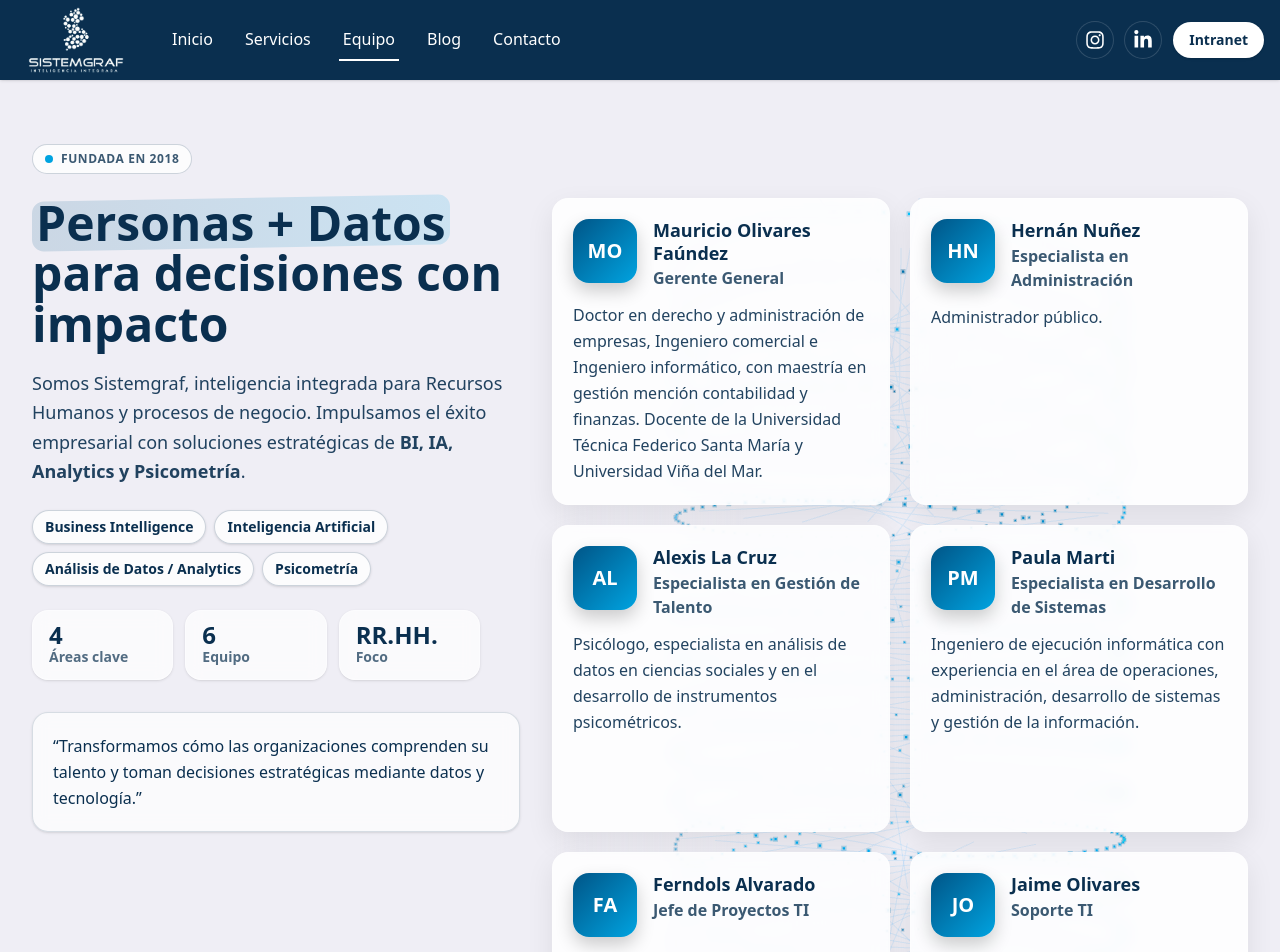
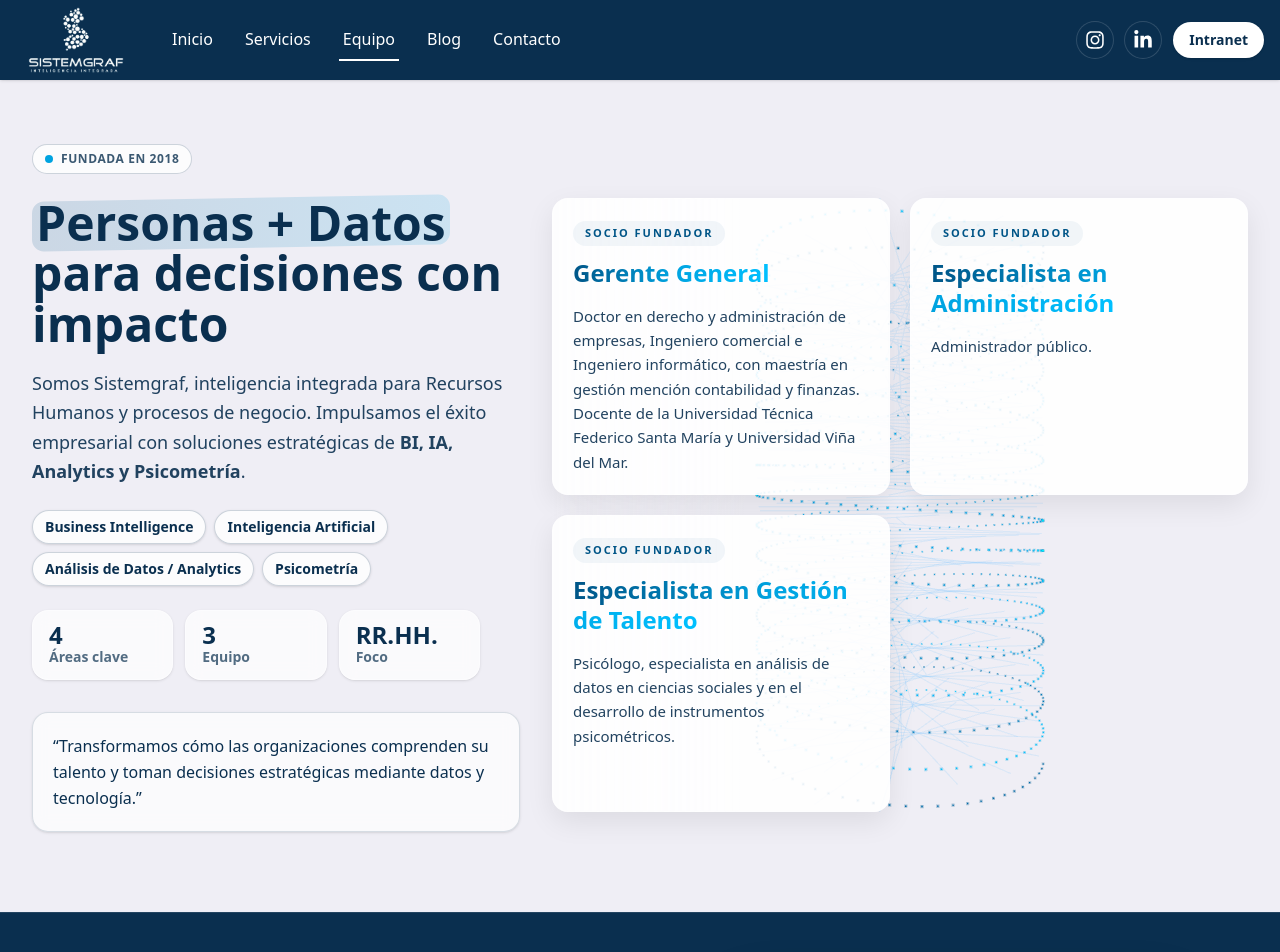
Before and after one commit to dwexman/sistemgraf, a React (Vite) app: page /equipo in a window 1280 px wide. Shown: the top 952 px of the page. Built offline with nearby package versions, Linux system fonts and the light colour scheme.

Commit message:
cambios en equipo

```diff
--- a/src/pages/equipo/Equipo.jsx
+++ b/src/pages/equipo/Equipo.jsx
@@ -14,26 +14,15 @@
         role: "Gerente General",
         bio: "Doctor en derecho y administración de empresas, Ingeniero comercial e Ingeniero informático, con maestría en gestión mención contabilidad y finanzas. Docente de la Universidad Técnica Federico Santa María y Universidad Viña del Mar.",
     },
-    { name: "Hernán Nuñez", role: "Especialista en Administración", bio: "Administrador público." },
+    {
+        name: "Hernán Nuñez",
+        role: "Especialista en Administración",
+        bio: "Administrador público.",
+    },
     {
         name: "Alexis La Cruz",
         role: "Especialista en Gestión de Talento",
         bio: "Psicólogo, especialista en análisis de datos en ciencias sociales y en el desarrollo de instrumentos psicométricos.",
-    },
-    {
-        name: "Paula Marti",
-        role: "Especialista en Desarrollo de Sistemas",
-        bio: "Ingeniero de ejecución informática con experiencia en el área de operaciones, administración, desarrollo de sistemas y gestión de la información.",
-    },
-    {
-        name: "Ferndols Alvarado",
-        role: "Jefe de Proyectos TI",
-        bio: "Contador auditor con maestría en tecnologías de la información.",
-    },
-    {
-        name: "Jaime Olivares",
-        role: "Soporte TI",
-        bio: "Ingeniero en electricidad e Ingeniero civil industrial.",
     },
 ];
 
@@ -65,23 +54,35 @@
 
 function MemberCard({ person }) {
     return (
-        <article className="group relative rounded-2xl border border-white/30 bg-white/85 backdrop-blur-sm p-5 shadow-[0_10px_28px_rgba(0,0,0,0.08)] transition-transform duration-300 hover:-translate-y-1 hover:shadow-[0_16px_44px_rgba(0,0,0,0.12)]">
-            <div className="flex items-start gap-4">
-                <div
-                    className="
-            grid place-items-center shrink-0 w-16 h-16 rounded-2xl text-white text-xl font-extrabold
-            bg-[linear-gradient(135deg,#005587,#00A3E0)]
-            shadow-[0_8px_18px_rgba(0,0,0,0.2)]
-          "
-                >
-                    {initials(person.name)}
+        <article className="group relative overflow-hidden rounded-2xl border border-white/30 bg-white/90 p-5 shadow-[0_10px_28px_rgba(0,0,0,0.08)] transition-all duration-300 hover:-translate-y-1 hover:shadow-[0_18px_40px_rgba(0,0,0,0.16)]">
+            {/* Glow en hover */}
+            <div
+                aria-hidden
+                className="pointer-events-none absolute inset-0 opacity-0 group-hover:opacity-100 transition-opacity duration-300 bg-[radial-gradient(circle_at_top,#00A3E0_0,transparent_55%),radial-gradient(circle_at_bottom,#005587_0,transparent_55%)] mix-blend-soft-light"
+            />
+
+            <div className="relative">
+                {/* Badge Socio fundador */}
+                <span className="inline-flex items-center rounded-full bg-[#005587]/5 px-3 py-1 text-[11px] font-semibold uppercase tracking-[0.18em] text-[#005587]">
+                    Socio fundador
+                </span>
+
+                {/* Cargo grande con degradado + subrayado animado */}
+                <div className="mt-3 inline-block">
+                    <h3 className="relative text-xl sm:text-2xl font-black leading-tight">
+                        <span className="bg-gradient-to-r from-[#005587] via-[#00A3E0] to-[#00C0FF] bg-clip-text text-transparent">
+                            {person.role}
+                        </span>
+                        {/* Línea que se anima en hover */}
+                        <span className="absolute -bottom-1 left-0 h-[3px] w-full origin-left scale-x-0 bg-gradient-to-r from-[#005587] via-[#00A3E0] to-[#00C0FF] transition-transform duration-300 group-hover:scale-x-100" />
+                    </h3>
                 </div>
-                <div>
-                    <h3 className="text-[#0A2F4F] font-extrabold text-lg leading-tight">{person.name}</h3>
-                    <p className="mt-0.5 text-[#0A2F4F]/80 font-semibold">{person.role}</p>
-                </div>
+
+                {/* Bio */}
+                <p className="mt-4 text-sm sm:text-[15px] leading-relaxed text-[#0A2F4F]/90">
+                    {person.bio}
+                </p>
             </div>
-            <p className="mt-3 text-[#0A2F4F]/90 leading-relaxed">{person.bio}</p>
         </article>
     );
 }
@@ -142,21 +143,19 @@
                     {/* Col derecha: fondo animado atrás de las cards */}
                     <main className="lg:col-span-7">
                         <div className="relative">
-                            {/* 1) Canvas como fondo (sin -z), siempre visible (sin xs:) */}
-                            <TeamHelixCanvas
-                                className="absolute inset-0 z-0 pointer-events-none"
-                            />
+                            {/* 1) Canvas como fondo */}
+                            <TeamHelixCanvas className="absolute inset-0 z-0 pointer-events-none" />
 
-                            {/* 2) (Opcional) Desvanecido para que no invada la izquierda */}
+                            {/* 2) Desvanecido para que no invada la izquierda */}
                             <div
                                 aria-hidden
                                 className="
-        absolute inset-0 z-10 hidden lg:block
-        bg-[linear-gradient(90deg,rgba(239,238,245,1)_0%,rgba(239,238,245,0.6)_12%,transparent_28%)]
-      "
+                                    absolute inset-0 z-10 hidden lg:block
+                                    bg-[linear-gradient(90deg,rgba(239,238,245,1)_0%,rgba(239,238,245,0.6)_12%,transparent_28%)]
+                                "
                             />
 
-                            {/* 3) Cards ENCIMA del canvas y del fade */}
+                            {/* 3) Cards encima del canvas y del fade */}
                             <div className="relative z-20">
                                 <h2 className="sr-only">Nuestro Equipo</h2>
                                 <div className="grid gap-5 sm:grid-cols-2 [grid-auto-rows:1fr]">
```
